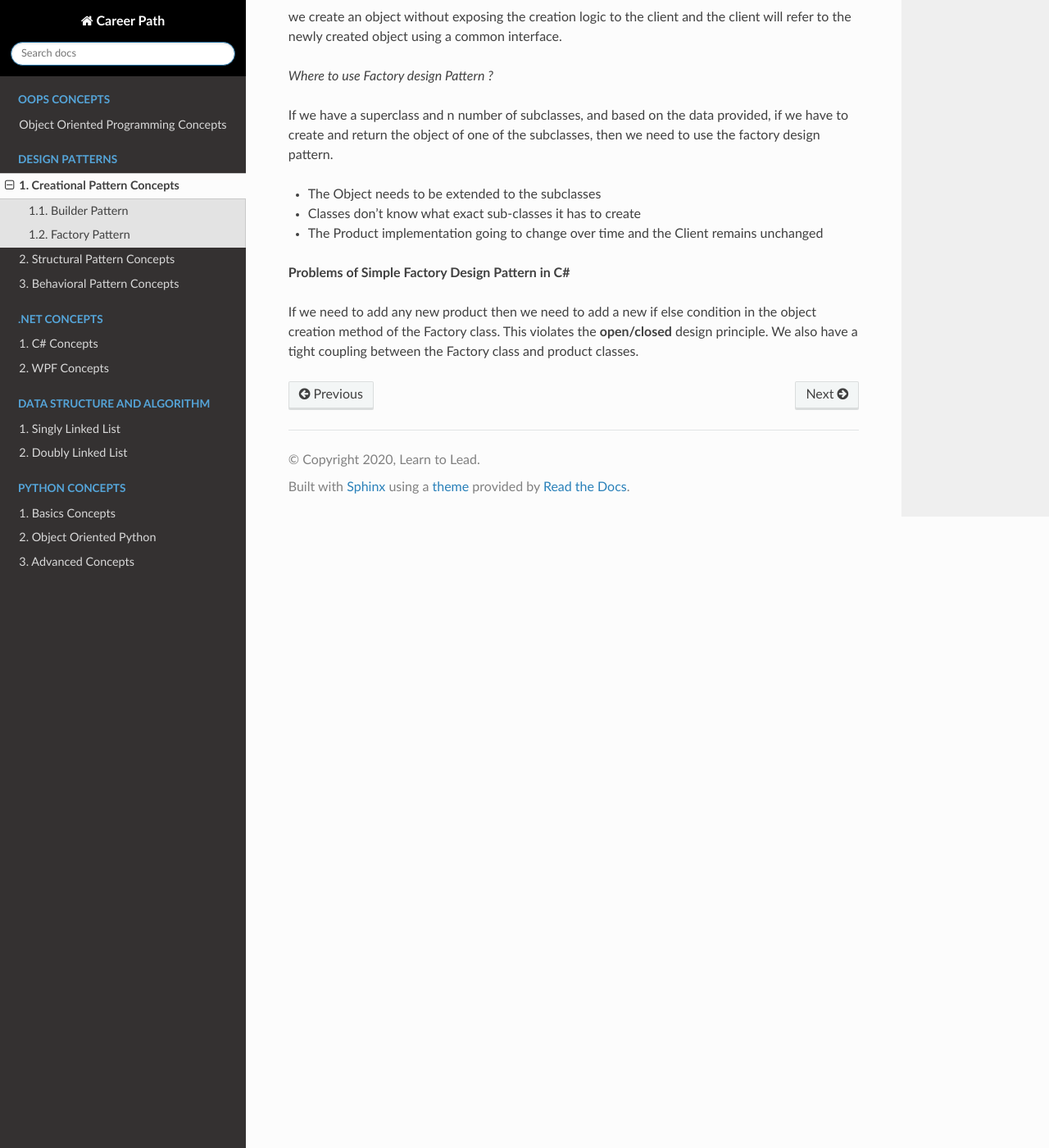
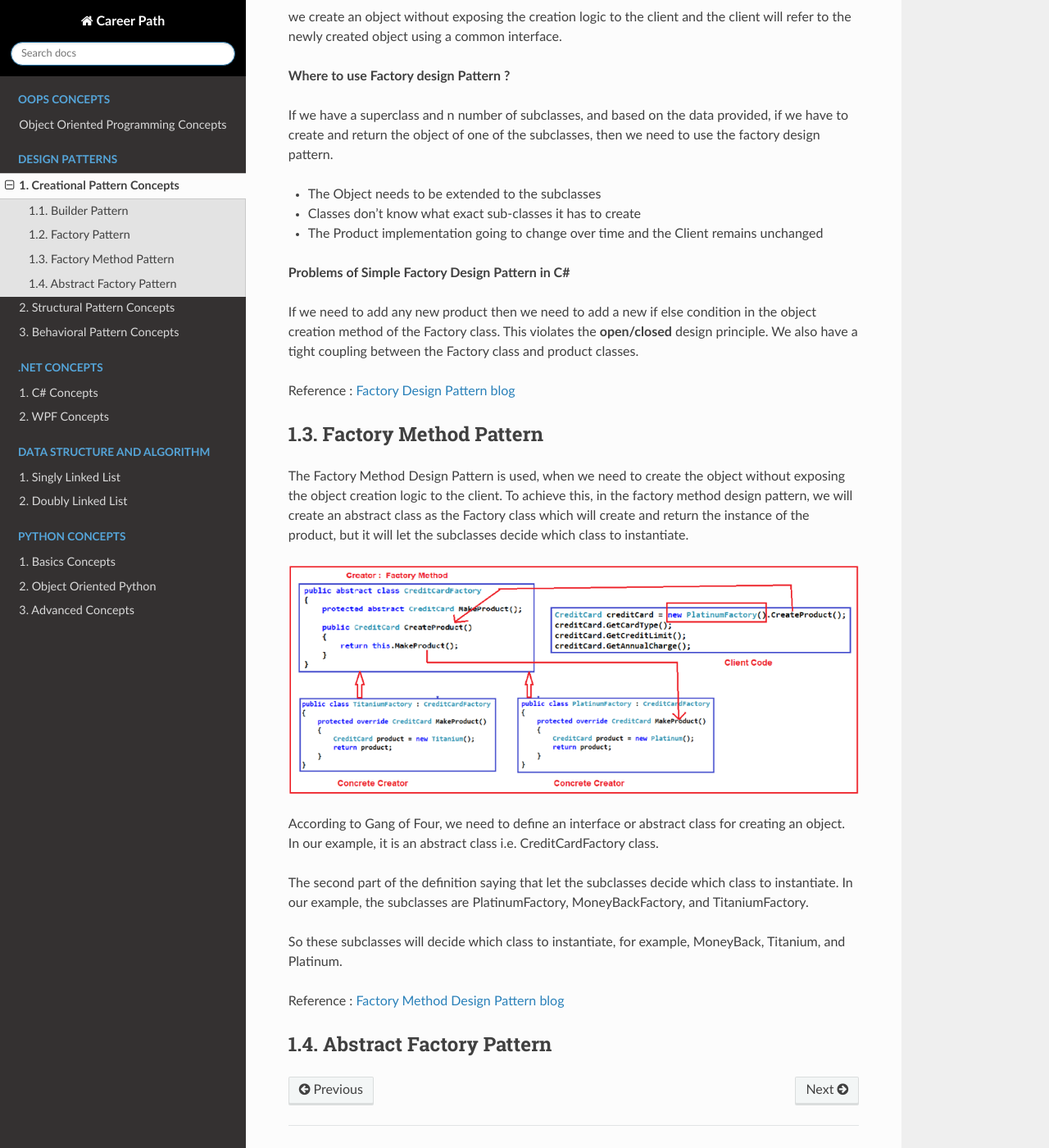
Before and after one commit to ManojPrabhakar-dev/Career-Path, a Sphinx documentation site: the page built from source/creational_designpattern.rst, in a window 1280 px wide and 1400 px high, scrolled down 791 px. Shown: the whole window at 82% size. Built offline with Sphinx 7.4.7 and the Read the Docs theme 2.0.0, drawn with Linux system fonts in a browser that asks for light colours.

Commit message:
Added factory method design pattern

```diff
--- a/source/creational_designpattern.rst
+++ b/source/creational_designpattern.rst
@@ -36,7 +36,7 @@ Factory Pattern
 
 we create an object without exposing the creation logic to the client and the client will refer to the newly created object using a common interface.
 
-*Where to use Factory design Pattern ?*
+**Where to use Factory design Pattern ?**
 
 If we have a superclass and n number of subclasses, and based on the data provided, if we have to create and return the object of one of the subclasses,
 then we need to use the factory design pattern.
@@ -49,3 +49,28 @@ then we need to use the factory design pattern.
 
 If we need to add any new product then we need to add a new if else condition in the object creation method of the Factory class. This violates the **open/closed** design principle.
 We also have a tight coupling between the Factory class and product classes.
+
+Reference : `Factory Design Pattern blog <https://dotnettutorials.net/lesson/factory-design-pattern-csharp/>`_
+
+**********************
+Factory Method Pattern
+**********************
+
+The Factory Method Design Pattern is used, when we need to create the object without exposing the object creation logic to the client.
+To achieve this, in the factory method design pattern, we will create an abstract class as the Factory class which will create and return the instance of the product, but
+it will let the subclasses decide which class to instantiate.
+
+.. image:: images/FactoryMethodPattern.png
+   :width: 700
+
+According to Gang of Four, we need to define an interface or abstract class for creating an object. In our example, it is an abstract class i.e. CreditCardFactory class.
+
+The second part of the definition saying that let the subclasses decide which class to instantiate. In our example, the subclasses are PlatinumFactory, MoneyBackFactory, and TitaniumFactory.
+
+So these subclasses will decide which class to instantiate, for example, MoneyBack, Titanium, and Platinum.
+
+Reference : `Factory Method Design Pattern blog <https://dotnettutorials.net/lesson/factory-method-design-pattern-csharp/>`_
+
+************************
+Abstract Factory Pattern
+************************
```
Also changed, not shown: source/images/FactoryMethodPattern.png (added).
